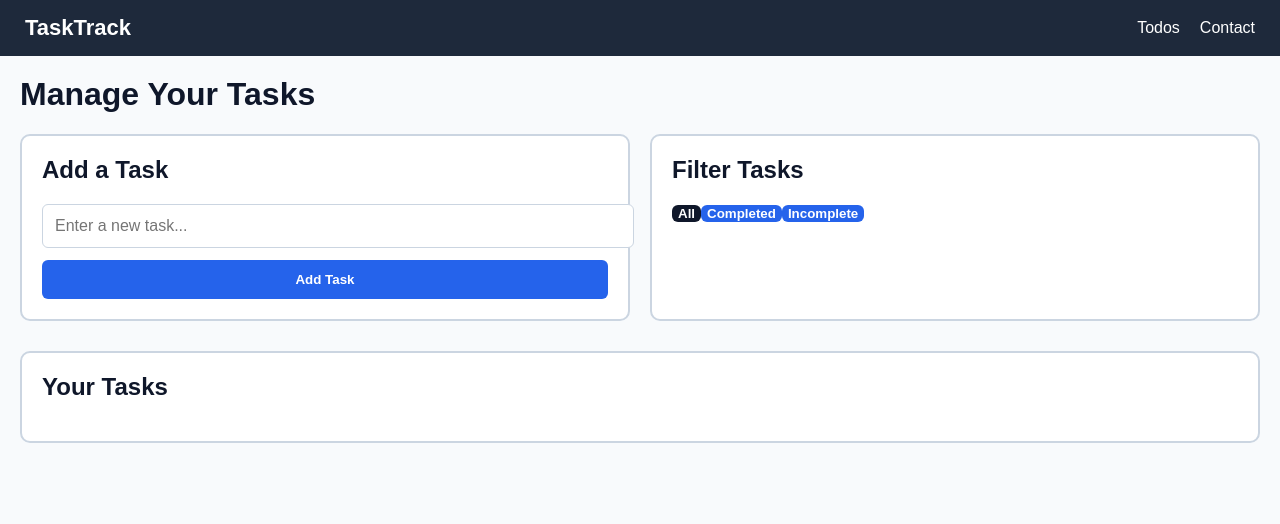
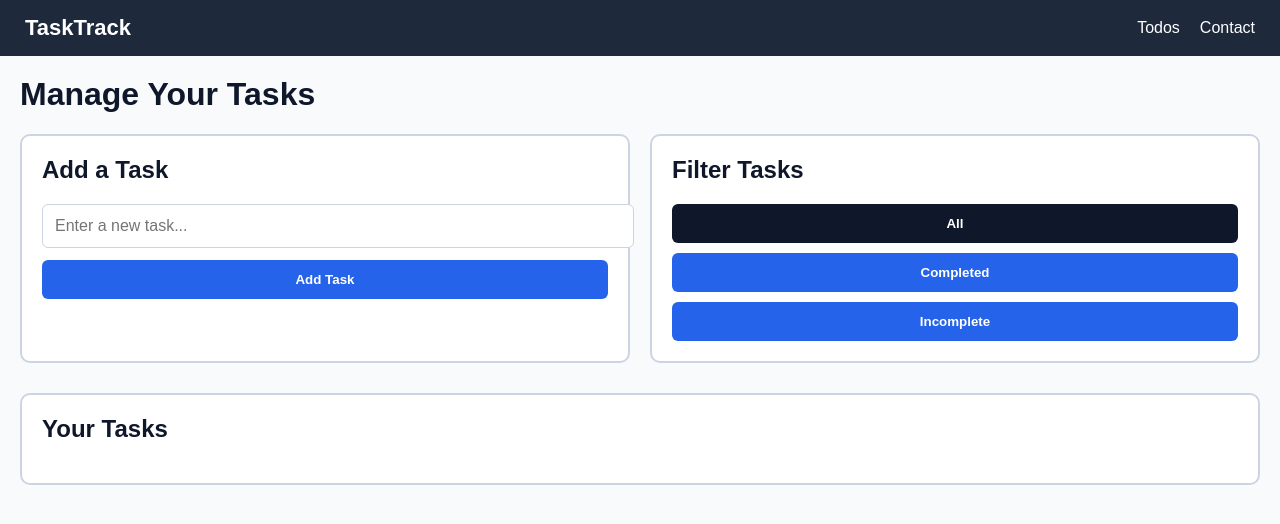
Before and after one commit to Sparkplug146/ProjectThree-TaskTrack, a React (Create React App) app in the folder projectthree-tasktrack/: page /todos in a window 1280 px wide. Shown: the top 524 px of the page. Built offline with nearby package versions, Linux system fonts and the light colour scheme.

Commit message:
Updated the todo page css

```diff
--- a/projectthree-tasktrack/src/pages/TodosPage.css
+++ b/projectthree-tasktrack/src/pages/TodosPage.css
@@ -75,3 +75,17 @@
 .active-filter {
   background-color: #0f172a;
 }
+
+.right-panel button {
+  width: 100%;
+  margin-bottom: 10px;
+  padding: 12px;
+}
+
+.right-panel button:last-child {
+  margin-bottom: 0;
+}
+
+.todo-text {
+  font-size: 16px;
+}
```
